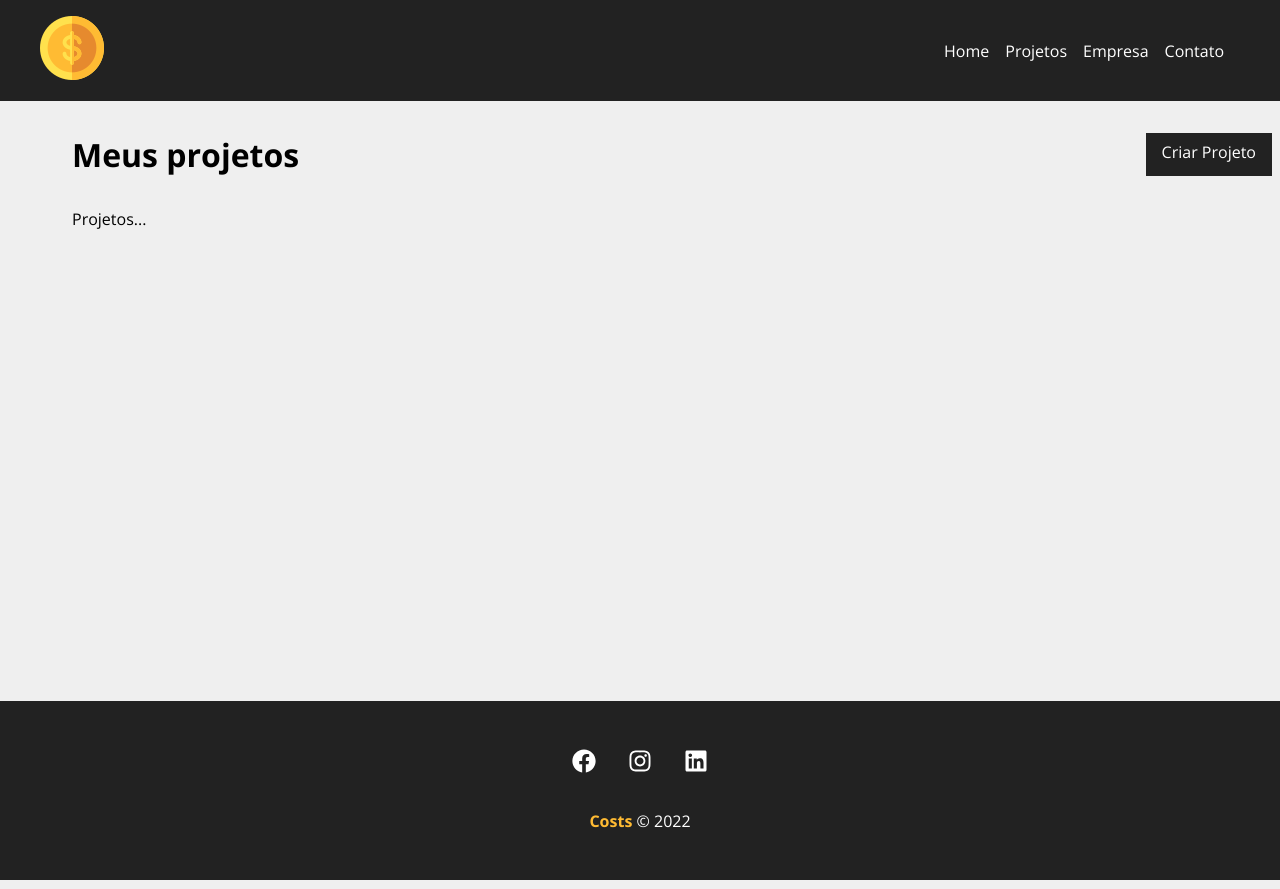
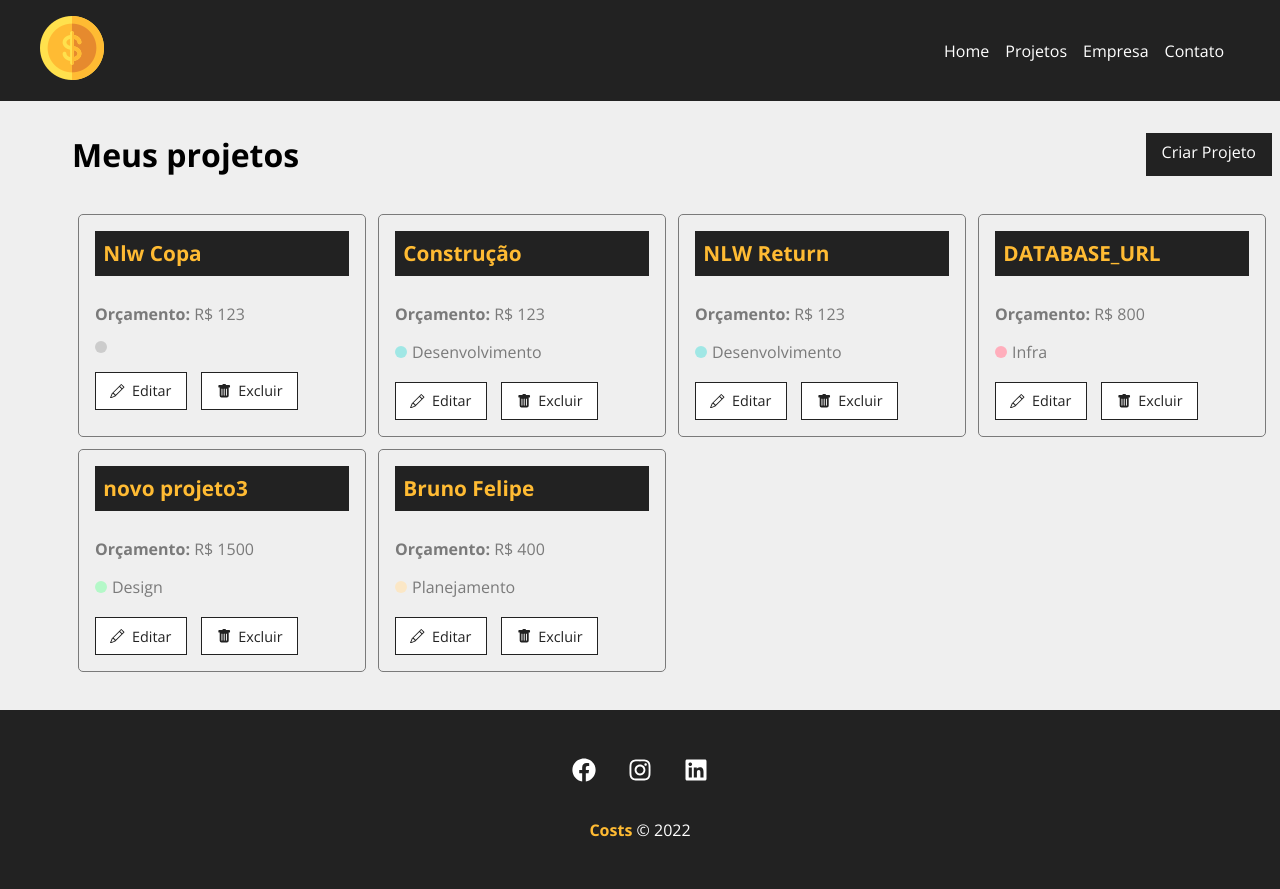
Before and after one commit to brunofelipehp/costs, a React (Create React App) app: page /projects in a window 1280 px wide. Shown: the top 889 px of the page. Built offline with nearby package versions, Linux system fonts and the light colour scheme; data requests are answered from the project's data file.

Commit message:
Fetching projects from the database

```diff
--- a/src/components/pages/Projects.js
+++ b/src/components/pages/Projects.js
@@ -1,17 +1,37 @@
+import { useEffect, useState } from "react";
 import { useLocation } from "react-router-dom";
 
 import { Message } from "../layout/Message";
 import { Container } from "../layout/Container";
 import { LinkButton } from "../layout/LinkButton";
 
+import { ProjectCard } from "../project/ProjectCard";
+
 import styles from './Projects.module.css'
 
 export function Projects() {
+  const [projects, setProjects] = useState([]);
+
   const location = useLocation()
   let message = ''
   if (location.state) {
     message = location.state.message
   }
+
+  useEffect(() => {
+    fetch('http://localhost:5000/projects', {
+      method: 'GET',
+      headers: {
+        'Content-type': 'application/json',
+      },
+    })
+    .then(resp => resp.json())
+    .then(data => {
+      setProjects(data)
+
+    })
+    .catch(err => console.log(err))
+  }, [])
 
   return (
     <div className={styles.project_container}>
@@ -20,8 +40,18 @@
       <LinkButton to="/newproject" text="Criar Projeto" />
       </div>
       {message && <Message type="success" msg={message} />}
-      <Container>
-        <p>Projetos...</p>
+      <Container customClass="start">
+      {projects.length > 0 &&
+      projects.map((project) => (
+        <ProjectCard
+        id={project.id}
+        name={project.name}
+        budget={project.budget}
+        category={project.category?.name}
+        key={project.id}
+        />
+      ))
+      }
       </Container>
     </div>
   )
--- /dev/null
+++ b/src/components/project/ProjectCard.js
@@ -0,0 +1,25 @@
+import { Link } from 'react-router-dom';
+import styles from './ProjectCard.module.css';
+import { BsPencil, BsFillTrashFill } from 'react-icons/bs'
+
+export function ProjectCard({ id, name, budget, category, handleRemove }) {
+  return (
+    <div className={styles.project_card}>
+      <h4>{name}</h4>
+      <p>
+        <span>Orçamento:</span> R$ {budget}
+      </p>
+        <p className={styles.category_text}>
+          <span className={`${styles[category?.toLowerCase()]}`}></span> {category}
+        </p>
+          <div className={styles.project_card_actions}>
+            <Link to="/">
+            <BsPencil  /> Editar
+            </Link>
+            <Link>
+            <BsFillTrashFill /> Excluir
+            </Link>
+          </div>
+    </div>
+  )
+}
--- /dev/null
+++ b/src/components/project/ProjectCard.module.css
@@ -0,0 +1,85 @@
+.project_card {
+  padding: 1em;
+  border: 1px solid #7a7a7a;
+  border-radius: 5px;
+  width: 24%;
+  margin: 0.5%;
+}
+
+.project_card h4 {
+  background-color: #222;
+  color: #ffbb33;
+  padding: 0.4em;
+  margin-bottom: 1.3em;
+  font-size: 1.3em;
+}
+
+.project_card p {
+  color: #7a7a7a;
+  margin-bottom: 1em;
+}
+
+.project_card p span {
+  font-weight: bold;
+}
+
+.category_text {
+  display: flex;
+  align-items: center;
+}
+
+.category_text span {
+  display: block;
+  width: 12px;
+  height: 12px;
+  border-radius: 50%;
+  background-color: #ccc;
+  margin-right: 5px;
+}
+
+.category_text .infra {
+  background-color: #ffaebc;
+}
+
+.category_text .desenvolvimento {
+  background-color: #a0e7e5;
+}
+.category_text .design {
+  background-color: #b4f8c8;
+}
+.category_text .planejamento {
+  background-color: #fbe7c6;
+}
+
+.project_card_actions {
+  margin-top: 1.2em;
+  display: flex;
+  align-items: center;
+}
+
+.project_card_actions a,
+.project_card_actions button {
+  text-decoration: none;
+  border: none;
+  background-color: #FFF;
+  color: #222;
+  font-size: .9em;
+  padding: .6em 1em;
+  margin-right: 1em;
+  cursor: pointer;
+  border: 1px solid #222;
+  display: flex;
+  align-items: center;
+  justify-content: center;
+  transition: 0.5s;
+}
+
+.project_card_actions svg {
+  margin-right: 0.5em;
+}
+
+.project_card_actions a:hover,
+.project_card_actions button:hover {
+  background-color: #222;
+  color: #ffbb33;
+}
```
